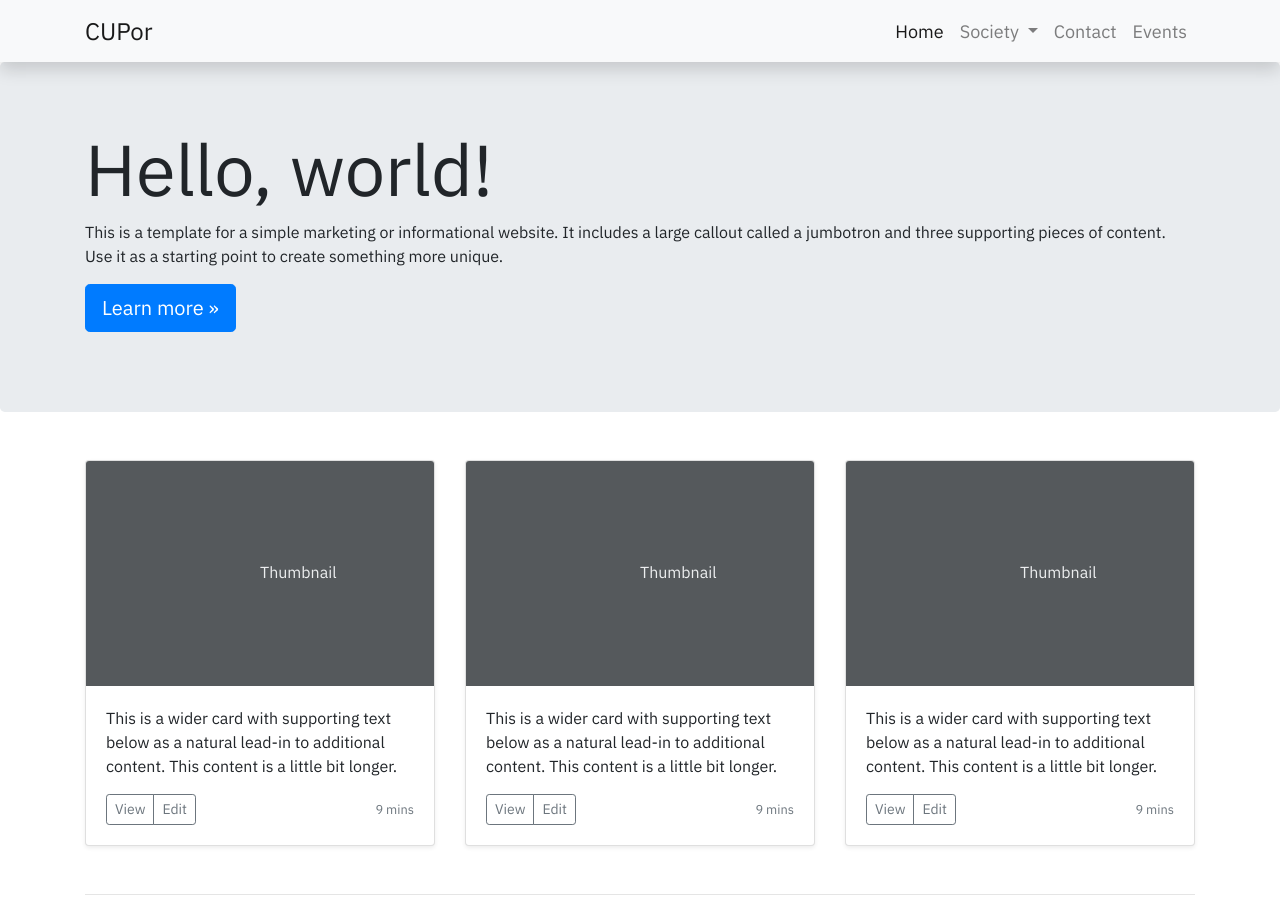
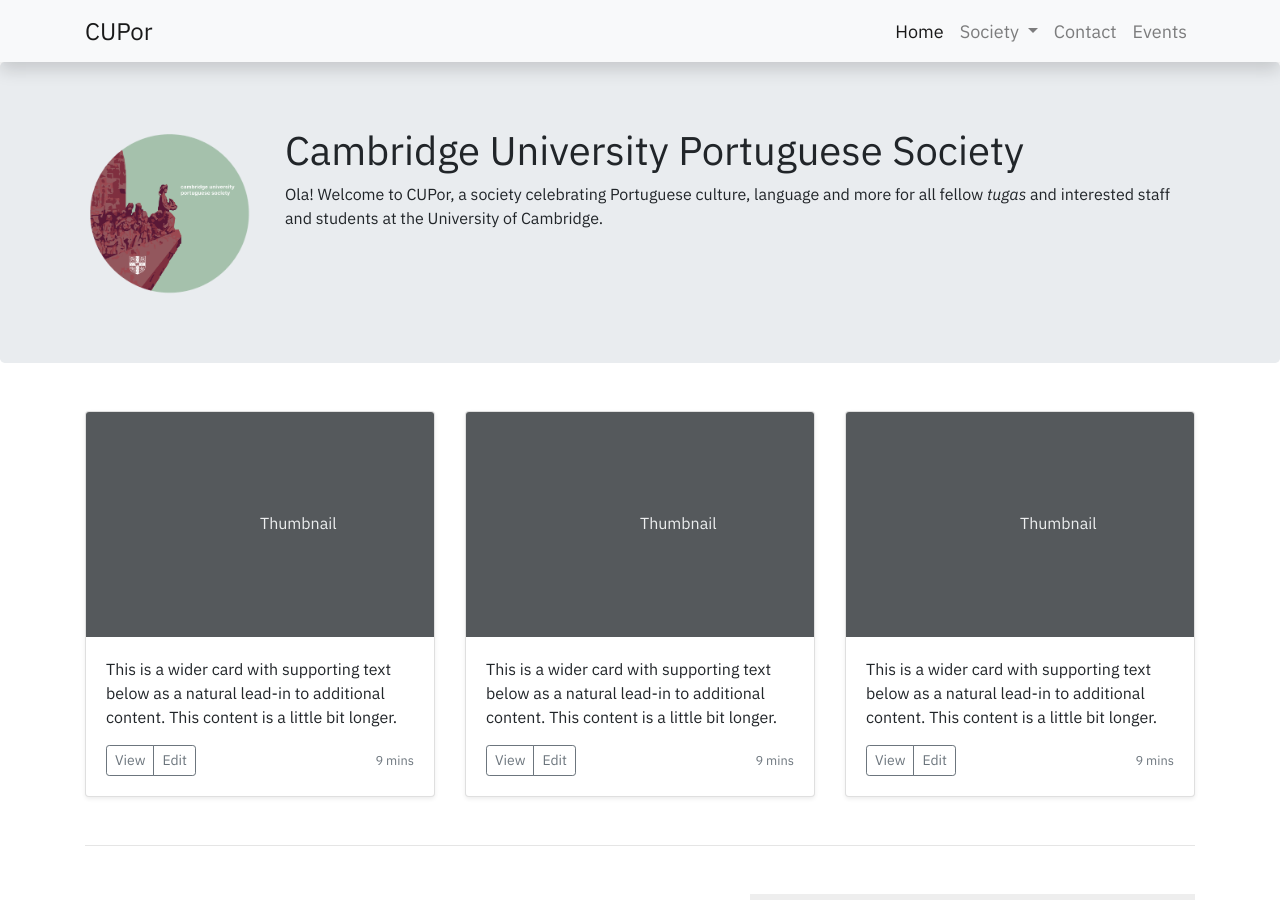
Before and after one commit to matiasilva/cupor-web, a Jekyll site: the page built from index.html, in a window 1280 px wide and 900 px high. Built offline with Jekyll 4.4.1, drawn with Linux system fonts in a browser that asks for light colours; some of the changed text lies outside the part shown.

Commit message:
Add logo, include images

```diff
--- a/_includes/navbar.html
+++ b/_includes/navbar.html
@@ -1,6 +1,8 @@
 <nav class="shadow navbar navbar-expand-md navbar-light bg-light">
     <div class="container-lg">
-    <a class="navbar-brand" href="/">CUPor</a>
+    <a class="navbar-brand" href="/">
+        <!-- <img src="assets/images/logo-circle.png" width="60" height="60" class="d-inline-block align-top" alt=""> -->
+        CUPor</a>
     <button class="navbar-toggler" type="button" data-toggle="collapse" data-target="#navbarSupportedContent"
         aria-controls="navbarSupportedContent" aria-expanded="false" aria-label="Toggle navigation">
         <span class="navbar-toggler-icon"></span>
--- a/index.html
+++ b/index.html
@@ -6,11 +6,18 @@ title: Home
 <!-- Main jumbotron for signup -->
 <div class="jumbotron">
     <div class="container">
-        <h1 class="display-3">Hello, world!</h1>
-        <p>This is a template for a simple marketing or informational website. It includes a large callout called a
-            jumbotron and three supporting pieces of content. Use it as a starting point to create something more
-            unique.</p>
-        <p><a class="btn btn-primary btn-lg" href="#" role="button">Learn more &raquo;</a></p>
+        <div class="row">
+            <div class="col-sm-auto mx-auto mx-md-0"
+                style="width:100%;max-width:200px;max-height:200px;">
+                <img class="img-fluid" style="max-height:100%" src="assets/images/logo-circle.png"
+                    alt="Logo" role="img" aria-label="logo" />
+            </div>
+            <div class="col-sm mt-3 mt-sm-0">
+                <h1 class="display-5">Cambridge University Portuguese Society</h1>
+                <p>Ola! Welcome to CUPor, a society celebrating Portuguese culture, language and more for all fellow
+                    <em>tugas</em> and interested staff and students at the University of Cambridge.</p>
+            </div>
+        </div>
     </div>
 </div>
 
@@ -110,7 +117,8 @@ title: Home
 
     <div class="row featurette">
         <div class="col-md-7 order-md-2">
-            <h2 class="featurette-heading display-4">Oh yeah, it’s that good. <span class="text-muted">See for yourself.</span>
+            <h2 class="featurette-heading display-4">Oh yeah, it’s that good. <span class="text-muted">See for
+                    yourself.</span>
             </h2>
             <p class="lead">Donec ullamcorper nulla non metus auctor fringilla. Vestibulum id ligula porta felis euismod
                 semper. Praesent commodo cursus magna, vel scelerisque nisl consectetur. Fusce dapibus, tellus ac cursus
@@ -127,25 +135,6 @@ title: Home
         </div>
     </div>
 
-    <hr class="featurette-divider">
-
-    <div class="row featurette">
-        <div class="col-md-7">
-            <h2 class="featurette-heading display-4">And lastly, this one. <span class="text-muted">Checkmate.</span></h2>
-            <p class="lead">Donec ullamcorper nulla non metus auctor fringilla. Vestibulum id ligula porta felis euismod
-                semper. Praesent commodo cursus magna, vel scelerisque nisl consectetur. Fusce dapibus, tellus ac cursus
-                commodo.</p>
-        </div>
-        <div class="col-md-5">
-            <svg class="bd-placeholder-img bd-placeholder-img-lg featurette-image img-fluid mx-auto" width="500"
-                height="500" xmlns="http://www.w3.org/2000/svg" preserveAspectRatio="xMidYMid slice" focusable="false"
-                role="img" aria-label="Placeholder: 500x500">
-                <title>Placeholder</title>
-                <rect width="100%" height="100%" fill="#eee" /><text x="50%" y="50%" fill="#aaa"
-                    dy=".3em">500x500</text>
-            </svg>
-        </div>
-    </div>
 
     <hr class="featurette-divider">
 
```
Also changed, not shown: assets/images/logo-cgd.jpg (added), assets/images/logo-circle.png (added), assets/images/logo-postal.png (added).
